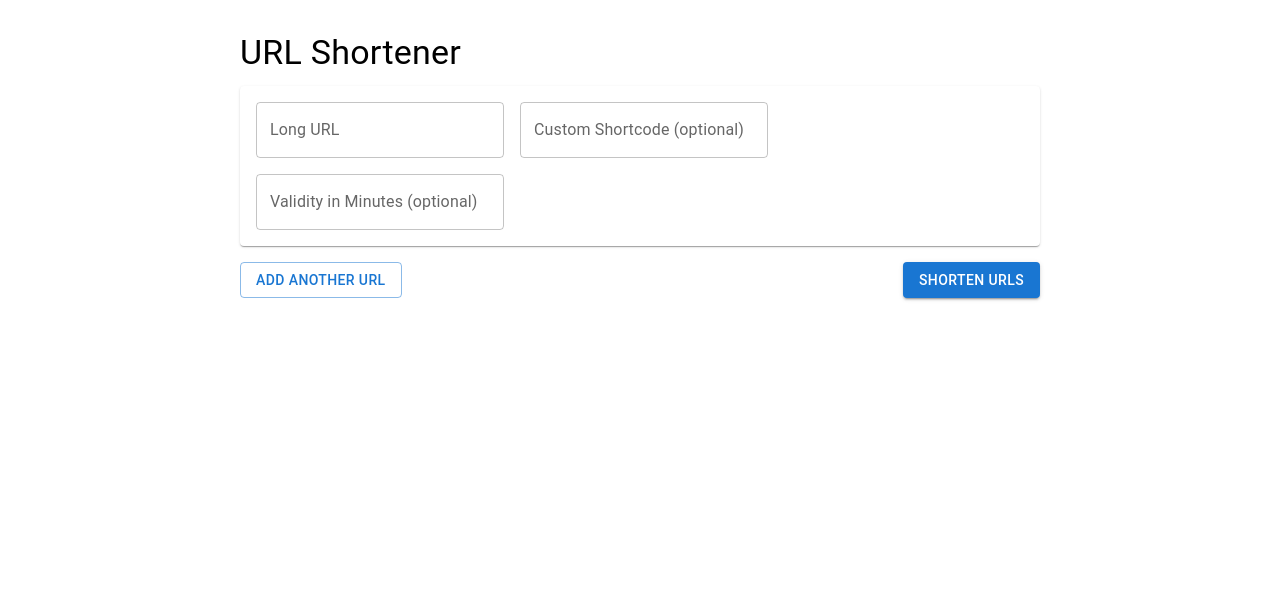
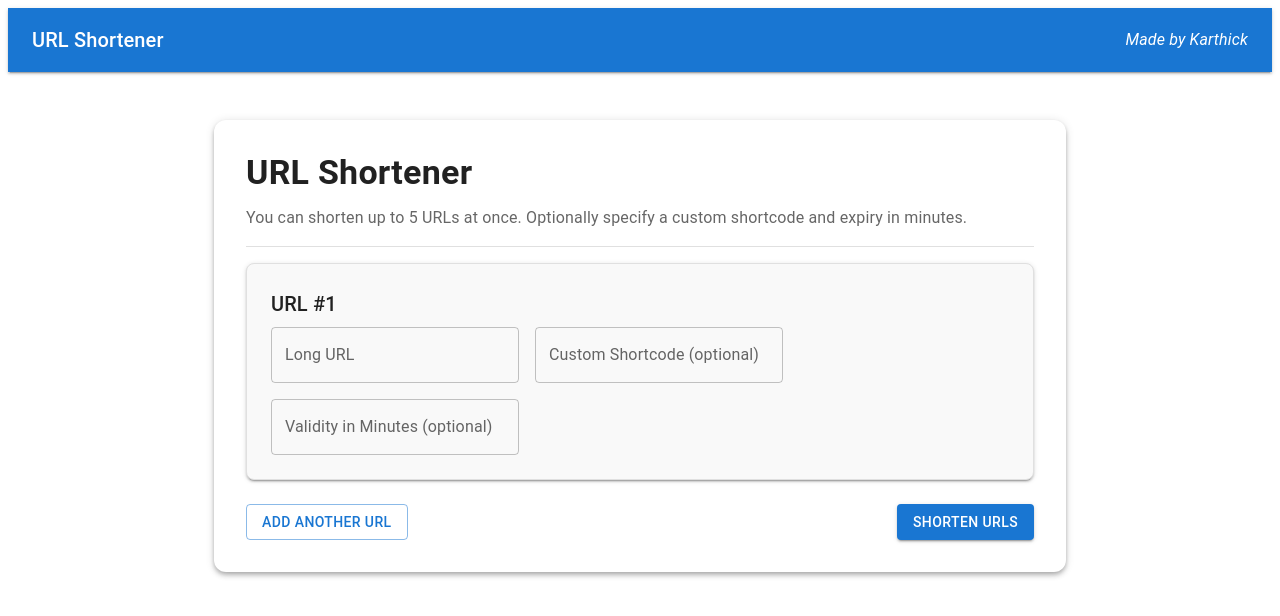
Before and after one commit to karthickprabakaran/212222100021, a React (Vite) app in the folder Frontend/: page / in a window 1280 px wide. Shown: the top 616 px of the page. Built offline with nearby package versions, Linux system fonts and the light colour scheme.

Commit message:
Added an header component

```diff
--- a/Frontend/src/App.jsx
+++ b/Frontend/src/App.jsx
@@ -1,17 +1,21 @@
-// src/App.jsx
+
 import React from 'react';
 import { Routes, Route } from 'react-router-dom';
 import UrlShortenerForm from './components/UrlShortenerForm';
 import UrlStatsPage from './components/UrlStatsPage';
 import RedirectHandler from './components/RedirectHandler';
+import Header from './components/Header';
 
 const App = () => {
   return (
-    <Routes>
-      <Route path="/" element={<UrlShortenerForm />} />
-      <Route path="/stats" element={<UrlStatsPage />} />
-      <Route path="/:shortcode" element={<RedirectHandler />} />
-    </Routes>
+    <>
+      <Header />
+      <Routes>
+        <Route path="/" element={<UrlShortenerForm />} />
+        <Route path="/stats" element={<UrlStatsPage />} />
+        <Route path="/:shortcode" element={<RedirectHandler />} />
+      </Routes>
+    </>
   );
 };
 
--- /dev/null
+++ b/Frontend/src/components/Header.jsx
@@ -0,0 +1,21 @@
+import React from 'react';
+import { AppBar, Toolbar, Typography, Box } from '@mui/material';
+
+const Header = () => {
+  return (
+    <AppBar position="static" color="primary" elevation={2}>
+      <Toolbar>
+        <Box sx={{ flexGrow: 1 }}>
+          <Typography variant="h6" component="div">
+            URL Shortener
+          </Typography>
+        </Box>
+        <Typography variant="body1" sx={{ fontStyle: 'italic' }}>
+          Made by Karthick
+        </Typography>
+      </Toolbar>
+    </AppBar>
+  );
+};
+
+export default Header;
--- a/Frontend/src/components/UrlShortenerForm.jsx
+++ b/Frontend/src/components/UrlShortenerForm.jsx
@@ -6,7 +6,10 @@ import {
   Typography,
   Grid,
   Paper,
-  Alert
+  Alert,
+  Stack,
+  Container,
+  Divider
 } from '@mui/material';
 import { log } from '../services/services';
 import { isValidUrl, isValidShortcode, isPositiveInteger } from '../utils/validator';
@@ -27,7 +30,10 @@ const UrlShortenerForm = () => {
 
   const addEntry = () => {
     if (entries.length < MAX_ENTRIES) {
-      setEntries([...entries, { url: '', shortcode: '', validity: '', result: null, error: '' }]);
+      setEntries([
+        ...entries,
+        { url: '', shortcode: '', validity: '', result: null, error: '' }
+      ]);
     }
   };
 
@@ -65,7 +71,6 @@ const UrlShortenerForm = () => {
         expiresAt
       };
 
-      // Save to localStorage for stats + redirect use
       const existing = JSON.parse(localStorage.getItem('shortUrls')) || [];
       existing.push({
         originalUrl: entry.url,
@@ -85,11 +90,32 @@ const UrlShortenerForm = () => {
   };
 
   return (
-    <Box sx={{ maxWidth: 800, mx: 'auto', mt: 4 }}>
-      <Typography variant="h4" gutterBottom>URL Shortener</Typography>
+    <Container maxWidth="md" sx={{ mt: 6, mb: 6 }}>
+      <Paper elevation={4} sx={{ p: 4, borderRadius: 3 }}>
+        <Typography variant="h4" fontWeight={600} gutterBottom>
+          URL Shortener
+        </Typography>
+        <Typography variant="body1" color="text.secondary" gutterBottom>
+          You can shorten up to {MAX_ENTRIES} URLs at once. Optionally specify a custom shortcode and expiry in minutes.
+        </Typography>
+
+        <Divider sx={{ my: 2 }} />
 
         {entries.map((entry, index) => (
-        <Paper key={index} sx={{ p: 2, mb: 2 }}>
+          <Paper
+            key={index}
+            elevation={2}
+            sx={{
+              p: 3,
+              mb: 3,
+              backgroundColor: '#f9f9f9',
+              border: '1px solid #e0e0e0',
+              borderRadius: 2
+            }}
+          >
+            <Typography variant="h6" gutterBottom>
+              URL #{index + 1}
+            </Typography>
             <Grid container spacing={2}>
               <Grid item xs={12}>
                 <TextField
@@ -116,16 +142,22 @@ const UrlShortenerForm = () => {
                   onChange={(e) => handleChange(index, 'validity', e.target.value)}
                 />
               </Grid>
+
               {entry.error && (
                 <Grid item xs={12}>
                   <Alert severity="error">{entry.error}</Alert>
                 </Grid>
               )}
+
               {entry.result && (
                 <Grid item xs={12}>
                   <Alert severity="success">
-                  Short URL: <a href={entry.result.shortUrl}>{entry.result.shortUrl}</a> <br />
-                  Expires at: {entry.result.expiresAt.toLocaleString()}
+                    <strong>Short URL:</strong>{' '}
+                    <a href={entry.result.shortUrl} target="_blank" rel="noreferrer">
+                      {entry.result.shortUrl}
+                    </a>
+                    <br />
+                    <strong>Expires at:</strong> {entry.result.expiresAt.toLocaleString()}
                   </Alert>
                 </Grid>
               )}
@@ -133,7 +165,7 @@ const UrlShortenerForm = () => {
           </Paper>
         ))}
 
-      <Box sx={{ display: 'flex', justifyContent: 'space-between', mt: 2 }}>
+        <Stack direction="row" spacing={2} justifyContent="space-between" mt={3}>
           <Button
             variant="outlined"
             onClick={addEntry}
@@ -141,11 +173,12 @@ const UrlShortenerForm = () => {
           >
             Add Another URL
           </Button>
-        <Button variant="contained" onClick={handleSubmit}>
+          <Button variant="contained" color="primary" onClick={handleSubmit}>
             Shorten URLs
           </Button>
-      </Box>
-    </Box>
+        </Stack>
+      </Paper>
+    </Container>
   );
 };
 
```
Lines whose indentation alone changed are shown as unchanged.
